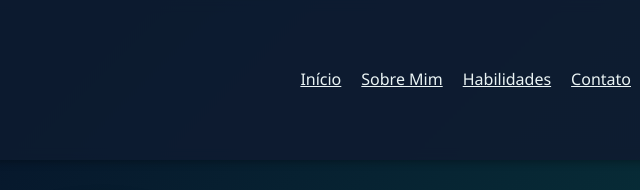
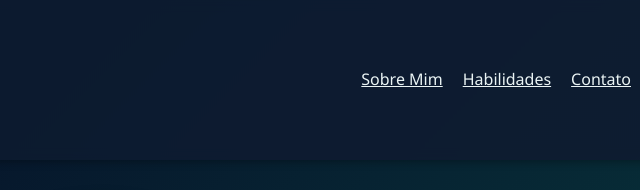
Before and after one commit to PoggioT/Portfolio, a plain HTML site: page index.html in a window 1280 px wide. Shown: the top 190 px of the page, 539-1179 px from the left. Drawn offline with nearby package versions, Linux system fonts and the light colour scheme.

Commit message:
tirado inicio

```diff
--- a/index.html
+++ b/index.html
@@ -16,7 +16,6 @@
             <img src="imagens/logo.png" alt="Logo de Poggio IT" class="site-logo">
             <nav>
                 <ul class="menu">
-                    <li><a href="#hero">Início</a></li>
                     <li><a href="#about">Sobre Mim</a></li>
                     <li><a href="#skills">Habilidades</a></li>
                     <li><a href="#contact">Contato</a></li>
```
